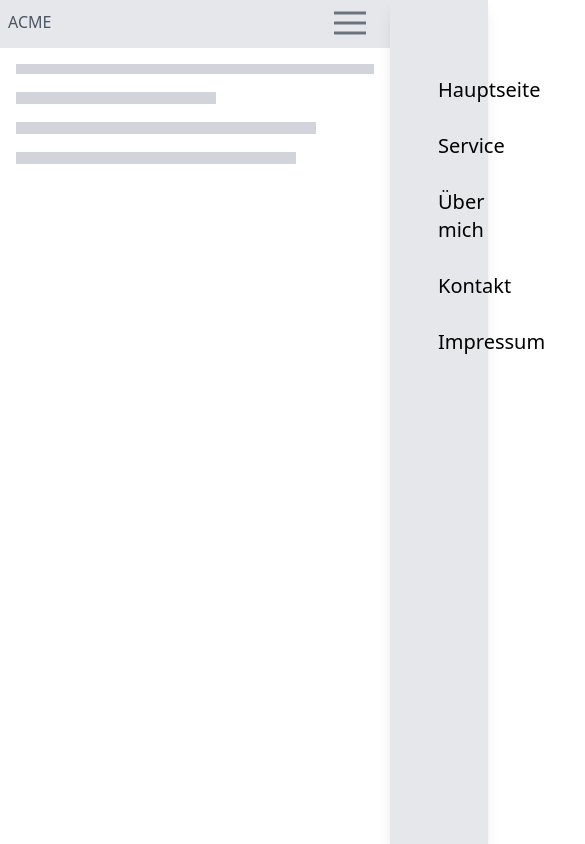
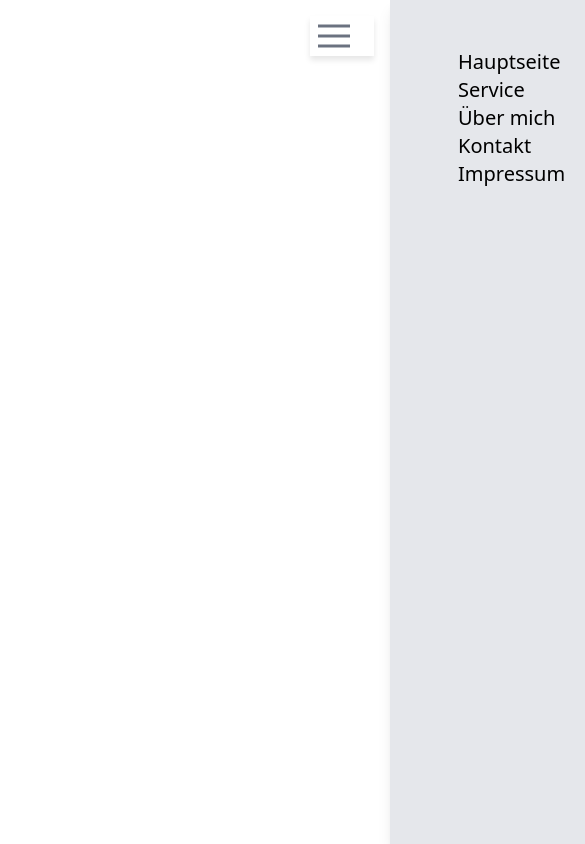
Before and after one commit to Mjusup258/Ubersetzungsburo, a SvelteKit app: page / in a window 390 px wide. Shown: the top 844 px of the page, 585 px wide, since content can reach past the window. Built offline with nearby package versions, Linux system fonts and the light colour scheme; some icons are missing.

Commit message:
added the appropriate Burger

```diff
--- a/src/routes/Main.svelte
+++ /dev/null
@@ -1,15 +0,0 @@
-<main class="p-4 text-gray-300">
-    <svg height="100%" width="100%">
-        <line x1=0 y1=4 x2=400 y2=4/>
-            <line x1=0 y1=34 x2=200 y2=34/>
-                <line x1=0 y1=64 x2=300 y2=64/>
-                    <line x1=0 y1=94 x2=280 y2=94/>
-    </svg>
-</main>
-
-<style>
-    svg line {
-        stroke: currentColor;
-        stroke-width: 12;
-    }
-</style>
--- a/src/routes/Navbar.svelte
+++ b/src/routes/Navbar.svelte
@@ -1,13 +1,33 @@
 <script>
-    import Logo from './Logo.svelte'
-    import Hamburger from './Hamburger.svelte'
+    import Hamburger from './Hamburger.svelte';
 
-    export let sidebar = false
+    export let sidebar = false;
+
+    function toggleSidebar() {
+        sidebar = !sidebar;
+    }
 </script>
 
-<header class="flex justify-between bg-gray-200 p-2 items-center text-gray-600 border-b-2">
-    <nav class="flex w-full">
-        <Logo/>
-    </nav>
-    <Hamburger bind:open={sidebar} class="ml-auto"/>
-</header>
+<style>
+    .navbar {
+        position: fixed;
+        top: 1rem; /* Adjust this value as needed */
+        right: 1rem; /* Adjust this value as needed */
+        z-index: 50;
+    }
+    .button {
+        background-color: white;
+        padding: 0.5rem;
+        box-shadow: 0px 4px 6px rgba(0, 0, 0, 0.1);
+        border-radius: 0;
+        display: flex;
+        justify-content: center;
+        align-items: center;
+    }
+</style>
+
+<div class="navbar">
+    <button on:click={toggleSidebar} class="button">
+        <Hamburger bind:on={sidebar}/>
+    </button>
+</div>
--- a/src/routes/Sidebar.svelte
+++ b/src/routes/Sidebar.svelte
@@ -23,4 +23,13 @@
     .open {
         left: 75%;
     }
+    @media (max-width: 768px) {
+        aside {
+            width: 100%;
+        }
+
+        .open {
+            left: 0;
+        }
+    }
 </style>
```
